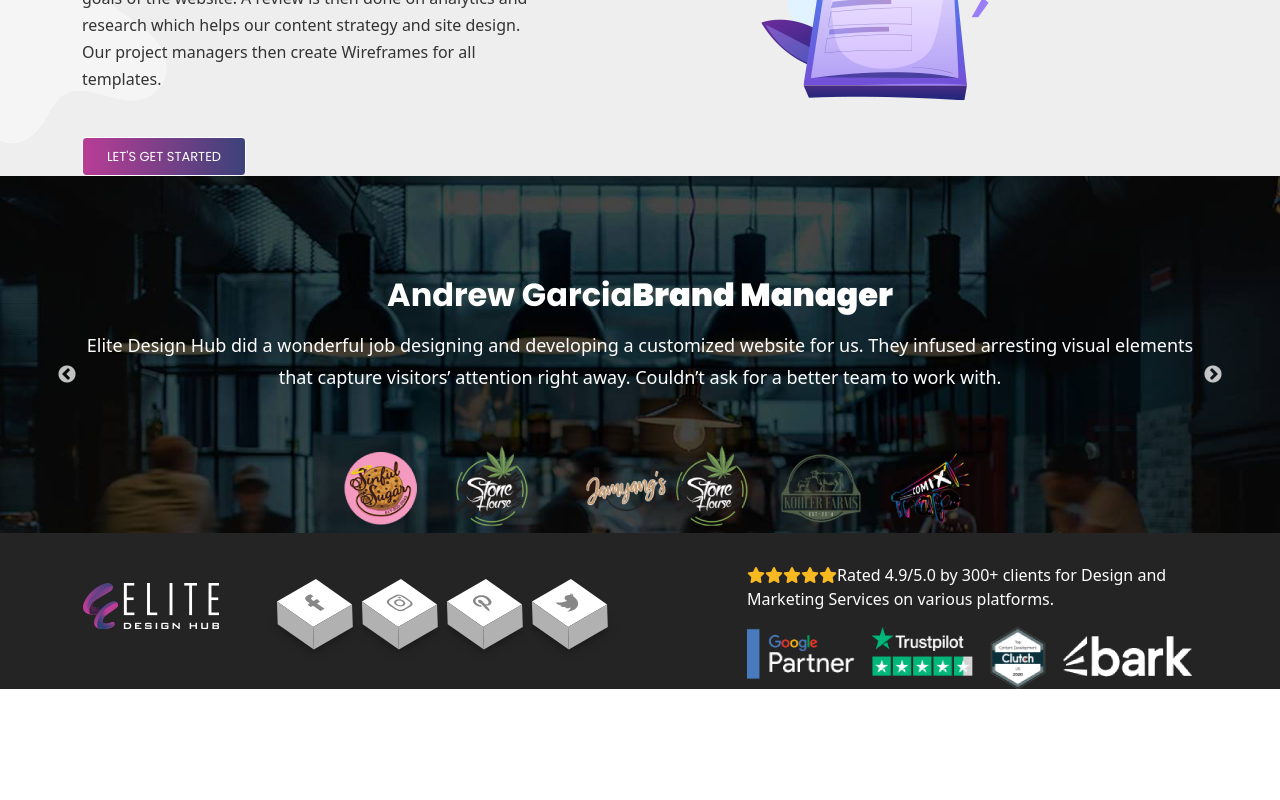
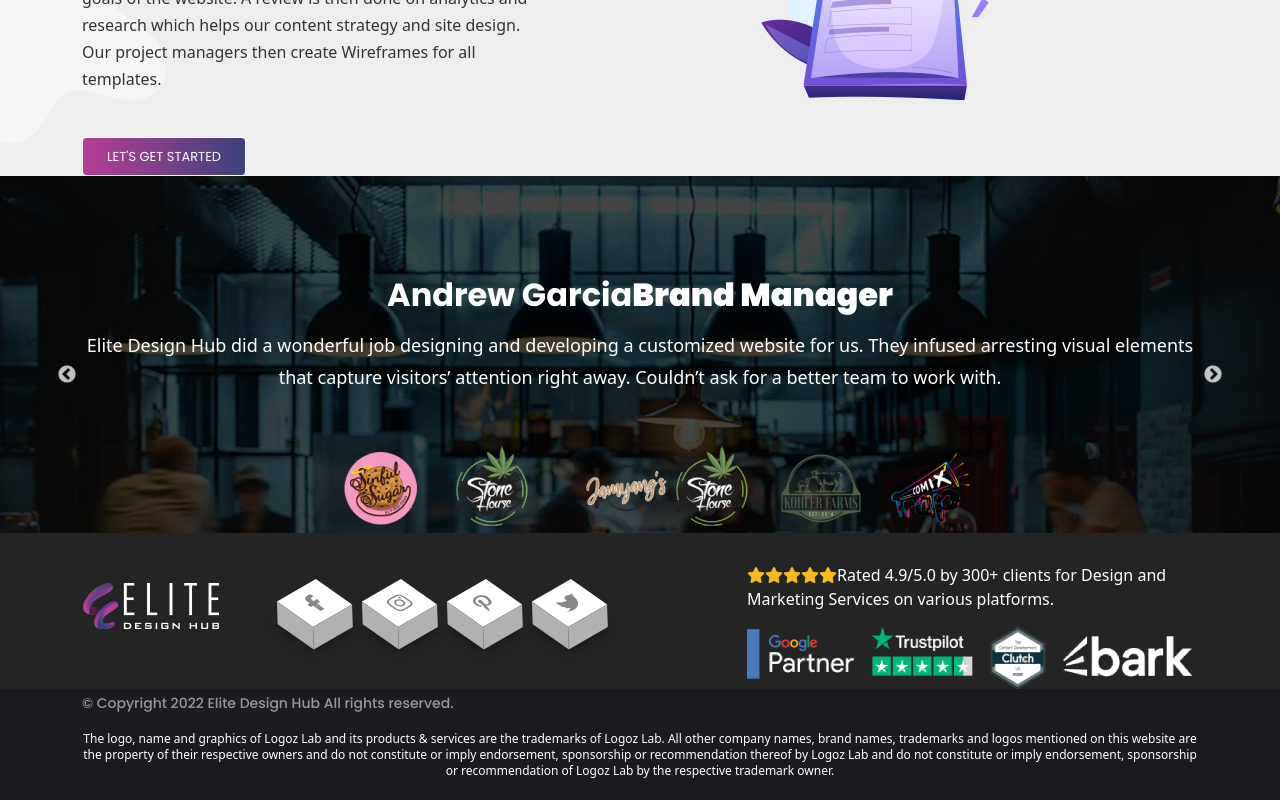
Before and after one commit to syedshahidashiqali/react-elite-design-new, a React (Create React App) app: page / in a window 1280 px wide. Shown: the part 6266-7066 px from the top of the page. Before the commit the page ends 6955 px from the top, so only its background shows below. Built offline with nearby package versions, Linux system fonts and the light colour scheme.

Commit message:
footerbottom complete

```diff
--- /dev/null
+++ b/src/components/Footer/FooterBot/index.jsx
@@ -0,0 +1,30 @@
+import styles from "./index.module.scss";
+import { Container, Row, Col } from "react-bootstrap";
+
+function FooterBot() {
+  return (
+    <div className={styles.footerBotMainWrapper}>
+      <Container>
+        <Row>
+          <Col>
+            <div className={styles.textWrapper}>
+              <h4>© Copyright 2022 Elite Design Hub All rights reserved.</h4>
+              <p>
+                The logo, name and graphics of Logoz Lab and its products &amp;
+                services are the trademarks of Logoz Lab. All other company
+                names, brand names, trademarks and logos mentioned on this
+                website are the property of their respective owners and do not
+                constitute or imply endorsement, sponsorship or recommendation
+                thereof by Logoz Lab and do not constitute or imply endorsement,
+                sponsorship or recommendation of Logoz Lab by the respective
+                trademark owner.
+              </p>
+            </div>
+          </Col>
+        </Row>
+      </Container>
+    </div>
+  );
+}
+
+export default FooterBot;
--- /dev/null
+++ b/src/components/Footer/FooterBot/index.module.scss
@@ -0,0 +1,25 @@
+.footerBotMainWrapper {
+  background: #1b1c22;
+  padding: 20px 0 5px;
+
+  .textWrapper {
+    h4 {
+      color: #999;
+      font-size: 14px;
+      line-height: 29px;
+      font-weight: 500;
+      margin: 0 0 13px;
+    }
+
+    p {
+      font-size: 12px;
+      line-height: 16px;
+      color: #fff;
+      text-align: center;
+      text-decoration: none;
+      margin-top: 0;
+      margin-bottom: 1rem;
+      font-weight: 500;
+    }
+  }
+}
--- a/src/components/Footer/index.jsx
+++ b/src/components/Footer/index.jsx
@@ -1,10 +1,12 @@
 import FooterTop from "./FooterTop";
+import FooterBot from "./FooterBot";
 import "./index.scss";
 
 function FooterMain() {
   return (
     <>
       <FooterTop />
+      <FooterBot />
     </>
   );
 }
```
